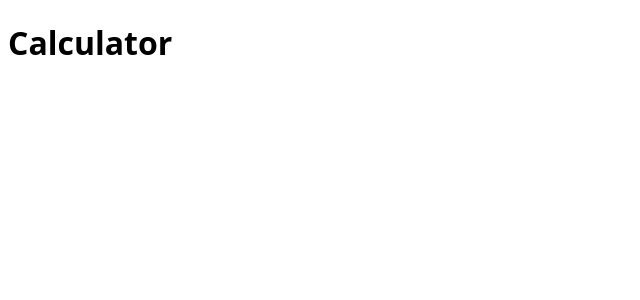
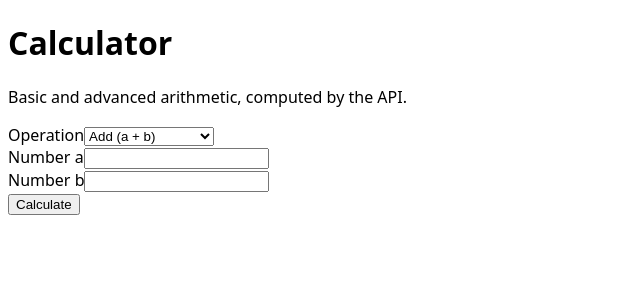
Before and after one commit to gartox/sezzle-calculator, a React (Vite) app in the folder frontend/: page / in a window 1280 px wide. Shown: the top 300 px of the page, without its empty margins (0-640 px from the left). Built offline with nearby package versions, Linux system fonts and the light colour scheme.

Commit message:
Add Calculator component with tests

```diff
--- a/frontend/src/App.tsx
+++ b/frontend/src/App.tsx
@@ -1,7 +1,11 @@
+import Calculator from './components/Calculator'
+
 function App() {
   return (
-    <main>
+    <main className="app">
       <h1>Calculator</h1>
+      <p className="tagline">Basic and advanced arithmetic, computed by the API.</p>
+      <Calculator />
     </main>
   )
 }
--- /dev/null
+++ b/frontend/src/components/Calculator.tsx
@@ -0,0 +1,139 @@
+import { useId, useState, type FormEvent } from 'react'
+import {
+  ApiError,
+  OPERATIONS,
+  UNARY_OPERATIONS,
+  calculate,
+  type Operation,
+} from '../api/client'
+import { validateNumber } from './validateNumber'
+
+interface FieldErrors {
+  a?: string
+  b?: string
+}
+
+function Calculator() {
+  const [operation, setOperation] = useState<Operation>('add')
+  const [a, setA] = useState('')
+  const [b, setB] = useState('')
+  const [fieldErrors, setFieldErrors] = useState<FieldErrors>({})
+  const [result, setResult] = useState<number | null>(null)
+  const [apiError, setApiError] = useState<string | null>(null)
+  const [isLoading, setIsLoading] = useState(false)
+
+  const id = useId()
+  const isUnary = UNARY_OPERATIONS.has(operation)
+
+  function handleOperationChange(next: Operation) {
+    setOperation(next)
+    if (UNARY_OPERATIONS.has(next)) {
+      setFieldErrors((current) => ({ a: current.a }))
+    }
+  }
+
+  async function handleSubmit(event: FormEvent<HTMLFormElement>) {
+    event.preventDefault()
+    setResult(null)
+    setApiError(null)
+
+    const errors: FieldErrors = { a: validateNumber(a) }
+    if (!isUnary) {
+      errors.b = validateNumber(b)
+    }
+    setFieldErrors(errors)
+    if (errors.a || errors.b) {
+      return
+    }
+
+    setIsLoading(true)
+    try {
+      const value = await calculate(operation, Number(a), isUnary ? undefined : Number(b))
+      setResult(value)
+    } catch (error) {
+      setApiError(error instanceof ApiError ? error.message : 'Something went wrong. Please try again.')
+    } finally {
+      setIsLoading(false)
+    }
+  }
+
+  return (
+    <form className="calculator" onSubmit={handleSubmit} noValidate>
+      <div className="field">
+        <label htmlFor={`${id}-operation`}>Operation</label>
+        <select
+          id={`${id}-operation`}
+          value={operation}
+          onChange={(event) => handleOperationChange(event.target.value as Operation)}
+        >
+          {OPERATIONS.map((option) => (
+            <option key={option.value} value={option.value}>
+              {option.label}
+            </option>
+          ))}
+        </select>
+      </div>
+
+      <div className="field">
+        <label htmlFor={`${id}-a`}>Number a</label>
+        <input
+          id={`${id}-a`}
+          type="number"
+          inputMode="decimal"
+          step="any"
+          value={a}
+          onChange={(event) => setA(event.target.value)}
+          aria-invalid={fieldErrors.a ? true : undefined}
+          aria-describedby={fieldErrors.a ? `${id}-a-error` : undefined}
+        />
+        {fieldErrors.a && (
+          <p className="field-error" id={`${id}-a-error`}>
+            {fieldErrors.a}
+          </p>
+        )}
+      </div>
+
+      {!isUnary && (
+        <div className="field">
+          <label htmlFor={`${id}-b`}>Number b</label>
+          <input
+            id={`${id}-b`}
+            type="number"
+            inputMode="decimal"
+            step="any"
+            value={b}
+            onChange={(event) => setB(event.target.value)}
+            aria-invalid={fieldErrors.b ? true : undefined}
+            aria-describedby={fieldErrors.b ? `${id}-b-error` : undefined}
+          />
+          {fieldErrors.b && (
+            <p className="field-error" id={`${id}-b-error`}>
+              {fieldErrors.b}
+            </p>
+          )}
+        </div>
+      )}
+
+      <button type="submit" disabled={isLoading}>
+        {isLoading ? 'Calculating…' : 'Calculate'}
+      </button>
+
+      <output className="result" aria-live="polite">
+        {result !== null && (
+          <>
+            <span className="result-label">Result</span>
+            <span className="result-value">{String(result)}</span>
+          </>
+        )}
+      </output>
+
+      {apiError && (
+        <p className="api-error" role="alert">
+          {apiError}
+        </p>
+      )}
+    </form>
+  )
+}
+
+export default Calculator
--- /dev/null
+++ b/frontend/src/components/validateNumber.ts
@@ -0,0 +1,10 @@
+/** Validates one raw input value and returns a message, or undefined when valid. */
+export function validateNumber(raw: string): string | undefined {
+  if (raw.trim() === '') {
+    return 'Enter a number.'
+  }
+  if (!Number.isFinite(Number(raw))) {
+    return 'Enter a valid number.'
+  }
+  return undefined
+}
```
Also changed, not shown: frontend/src/test/setup.ts (+7 -0 lines), 1 other file (tests, documents, lock files or other folders).
